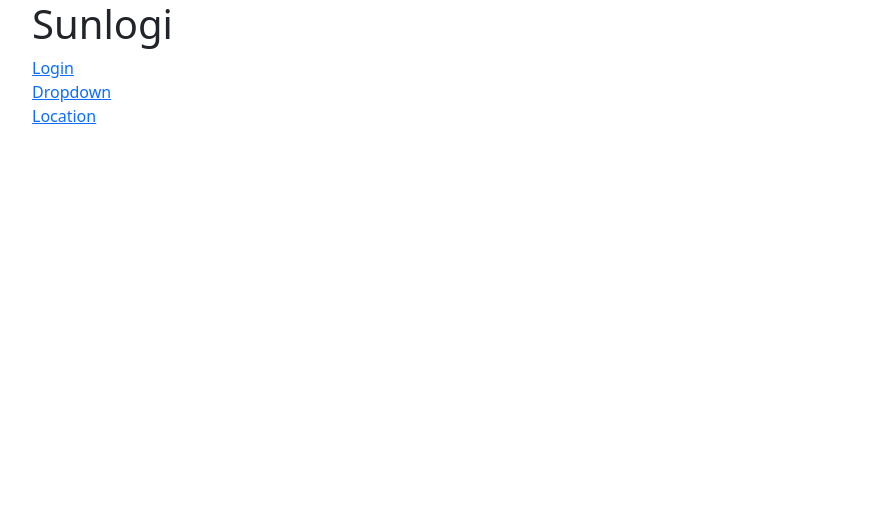
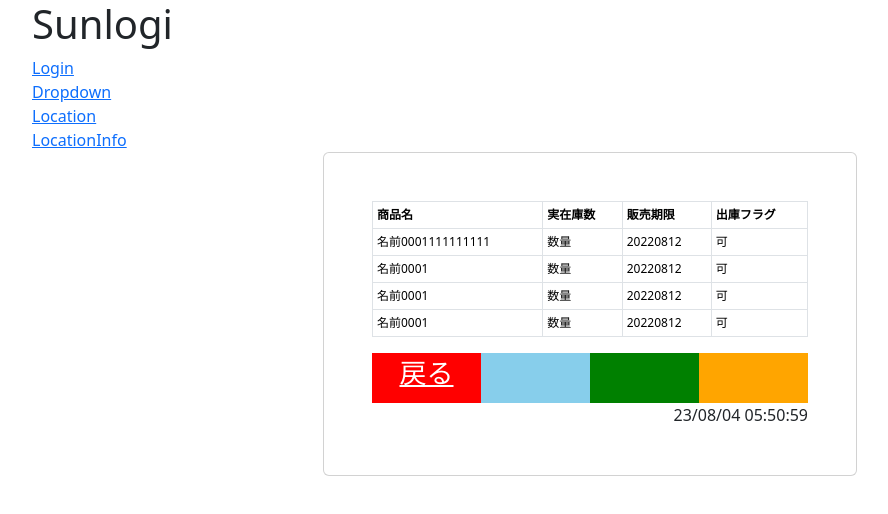
Before and after one commit to Rezthecoder/sunlogi1.0, a Vue app: page /locationInfo in a window 1280 px wide. Shown: the top 514 px of the page, without its empty margins (50-938 px from the left). Built offline with nearby package versions, Linux system fonts and the light colour scheme.

Commit message:
locationInfo added

```diff
--- a/src/App.vue
+++ b/src/App.vue
@@ -11,7 +11,8 @@ name:String,
 
   <router-link to="/login">Login</router-link><br>
   <router-link to="/dropdown">Dropdown</router-link><br>
-  <router-link to="/location">Location</router-link>
+  <router-link to="/location">Location</router-link><br>
+  <router-link to="/locationInfo">LocationInfo</router-link>
   <router-view></router-view>
 
 </template>
--- /dev/null
+++ b/src/components/LocationInfo.vue
@@ -0,0 +1,93 @@
+<script>
+import Footer from "../components/Footer.vue";
+export default {
+  components: {
+    Footer,
+  },
+};
+</script>
+
+<template>
+  <div class="container">
+    <div class="row">
+      <div class="col-sm-12 col-md-6 offset-md-3">
+        <div class="card">
+          <div class="card-body p-lg-5">
+            <div class="table-responsive">
+              <table class="table table-bordered table-sm"> <!-- Added 'table-sm' class for smaller table size -->
+                <thead>
+                  <tr>
+                    <th scope="col">商品名</th>
+                    <th scope="col">実在庫数</th>
+                    <th scope="col">販売期限</th>
+                    <th scope="col">出庫フラグ</th>
+                  </tr>
+                </thead>
+                <tbody>
+                  <tr>
+                    <td>名前0001111111111</td>
+                    <td>数量</td>
+                    <td>20220812</td>
+                    <td>可</td>
+                  </tr>
+                  <tr>
+                    <td>名前0001</td>
+                    <td>数量</td>
+                    <td>20220812</td>
+                    <td>可</td>
+                  </tr>
+                  <tr>
+                    <td>名前0001</td>
+                    <td>数量</td>
+                    <td>20220812</td>
+                    <td>可</td>
+                  </tr>
+                  <tr>
+                    <td>名前0001</td>
+                    <td>数量</td>
+                    <td>20220812</td>
+                    <td>可</td>
+                  </tr>
+                </tbody>
+              </table>
+            </div>
+            <Footer msg1="戻る" msg2=""></Footer>
+          </div>
+
+        </div>
+      </div>
+    </div>
+  </div>
+</template>
+
+<style>
+/* Add your custom CSS styles for the dropdown here */
+ /* .custom {
+  display: flex;
+  justify-content: center;
+  align-items: center;
+  height: 300px;
+}  */
+
+
+@media (width:240px) and (height:320px) {
+
+    .modoru{
+        white-space: nowrap;
+    }
+  .card-body{
+    height:fit-content;
+  }
+}
+
+/* Add custom CSS to adjust the table width */
+.table {
+  width: 100%; /* Set the table width to 100% */
+}
+
+/* Custom CSS to reduce table font size and other properties */
+.table-sm td, .table-sm th {
+  font-size: 12px; /* Adjust font size as per your preference */
+  padding: 0.2rem 0.5rem; /* Adjust padding as needed */
+}
+</style>
--- a/src/main.js
+++ b/src/main.js
@@ -4,6 +4,7 @@ import App from './App.vue'
 import Footer from './components/Footer.vue'
 import Dropdown from "./components/Dropdown.vue";
 import Location from "./components/Location.vue";
+import LocationInfo from "./components/LocationInfo.vue";
 import Login from "./components/Login.vue"
 import  "bootstrap/dist/css/bootstrap.css"
 import  "bootstrap/dist/js/bootstrap.js"
--- a/src/routing.js
+++ b/src/routing.js
@@ -2,6 +2,7 @@ import { createWebHistory,createRouter } from "vue-router";
 import Login from "./components/Login.vue"
 import Dropdown from "./components/Dropdown.vue"
 import Location from "./components/Location.vue"
+import LocationInfo from "./components/LocationInfo.vue"
 
 //login routes
 const routes =[
@@ -10,15 +11,20 @@ const routes =[
         name:"login",
         component : Login
     },
+    // {
+    //     path: "/dropdown",
+    //     name:"dropdown",
+    //     component : Dropdown
+    // },
+    // {
+    //     path: "/location",
+    //     name:"location",
+    //     component : Location
+    // },
     {
-        path: "/dropdown",
-        name:"dropdown",
-        component : Dropdown
-    },
-    {
-        path: "/location",
-        name:"location",
-        component : Location
+        path: "/locationInfo",
+        name:"locationInfo",
+        component : LocationInfo
     }
 ]
 
```
